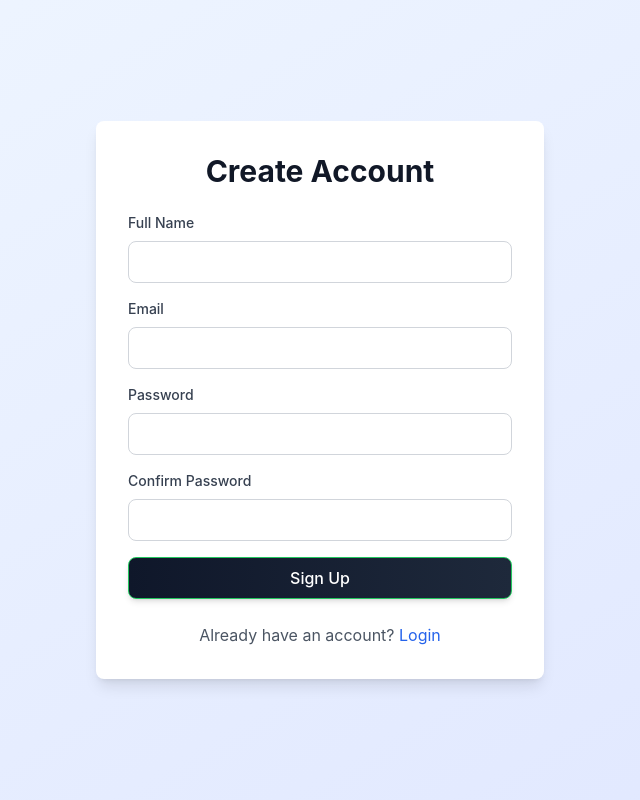
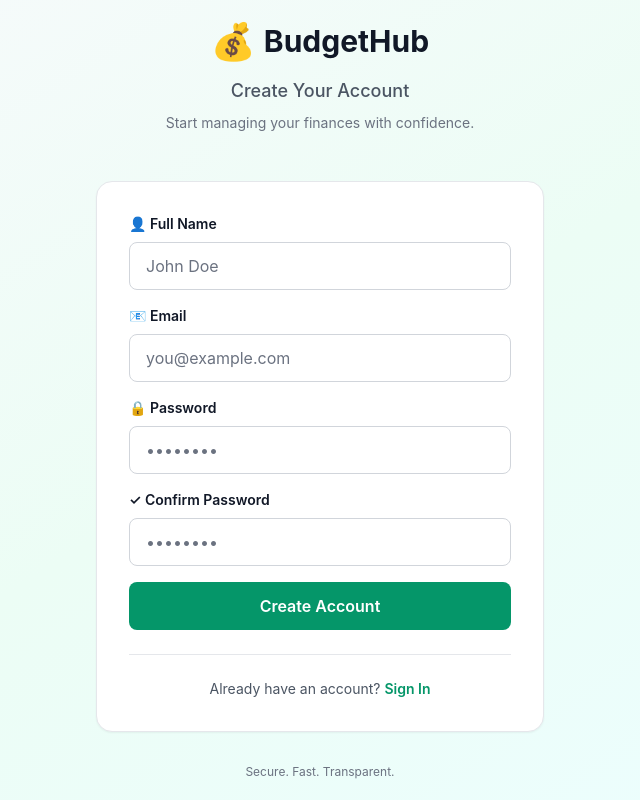
Before and after one commit to pvsugumar/budgethub, a Next.js app: page /auth/signup in a window 1280 px wide. Shown: the whole page, without its empty margins (320-960 px from the left). Built offline with nearby package versions, Linux system fonts and the light colour scheme.

Commit message:
refactor: modernize auth pages - BudgetHub branding, emerald gradient background, compact 420px cards, modern 48px form fields with emerald focus states, emerald CTA button with hover animation, forgot password link, improved spacing and premium fintech design

```diff
--- a/src/app/auth/login/page.tsx
+++ b/src/app/auth/login/page.tsx
@@ -46,39 +46,55 @@ export default function LoginPage() {
   };
 
   return (
-    <div className="min-h-screen bg-gradient-to-br from-blue-50 to-indigo-100 flex items-center justify-center">
-      <div className="bg-white rounded-lg shadow-lg p-8 w-full max-w-md">
-        <h1 className="text-3xl font-bold mb-6 text-center text-gray-900">Welcome Back</h1>
+    <div className="min-h-screen bg-gradient-to-br from-slate-50 via-emerald-50 to-cyan-50 flex flex-col items-center justify-center px-4">
+      {/* Brand Section */}
+      <div className="text-center mb-12">
+        <div className="flex items-center justify-center gap-2 mb-4">
+          <span className="text-4xl">💰</span>
+          <h1 className="text-3xl font-bold text-gray-900">BudgetHub</h1>
+        </div>
+        <p className="text-gray-600 text-lg font-medium">Welcome Back</p>
+        <p className="text-gray-500 text-sm mt-2">Manage your money with confidence and clarity.</p>
+      </div>
 
+      {/* Login Card */}
+      <div className="bg-white rounded-2xl shadow-sm border border-gray-200 p-8 w-full max-w-md">
         {error && (
-          <div className="bg-red-50 border border-red-200 text-red-700 px-4 py-3 rounded mb-4">
+          <div className="bg-red-50 border border-red-200 text-red-700 px-4 py-3 rounded-lg mb-6 text-sm">
             {error}
           </div>
         )}
 
-        <form onSubmit={handleSubmit} className="space-y-4">
+        <form onSubmit={handleSubmit} className="space-y-5">
           <div>
-            <label className="block text-sm font-medium text-gray-700 mb-2">
-              Email
+            <label className="block text-sm font-semibold text-gray-900 mb-2">
+              📧 Email
             </label>
             <input
               type="email"
               value={email}
               onChange={(e) => setEmail(e.target.value)}
-              className="input"
+              placeholder="you@example.com"
+              className="w-full h-12 px-4 rounded-lg border border-gray-300 focus:border-emerald-500 focus:ring-2 focus:ring-emerald-100 focus:outline-none transition-all duration-200 text-gray-900 placeholder-gray-500"
               required
             />
           </div>
 
           <div>
-            <label className="block text-sm font-medium text-gray-700 mb-2">
-              Password
-            </label>
+            <div className="flex items-center justify-between mb-2">
+              <label className="block text-sm font-semibold text-gray-900">
+                🔒 Password
+              </label>
+              <Link href="#" className="text-xs text-emerald-600 hover:text-emerald-700 font-medium transition-colors">
+                Forgot?
+              </Link>
+            </div>
             <input
               type="password"
               value={password}
               onChange={(e) => setPassword(e.target.value)}
-              className="input"
+              placeholder="••••••••"
+              className="w-full h-12 px-4 rounded-lg border border-gray-300 focus:border-emerald-500 focus:ring-2 focus:ring-emerald-100 focus:outline-none transition-all duration-200 text-gray-900 placeholder-gray-500"
               required
             />
           </div>
@@ -86,19 +102,26 @@ export default function LoginPage() {
           <button
             type="submit"
             disabled={loading}
-            className="btn btn-primary w-full"
+            className="w-full h-12 bg-emerald-600 hover:bg-emerald-700 disabled:bg-gray-400 text-white font-semibold rounded-lg transition-all duration-200 transform hover:scale-105 active:scale-95"
           >
-            {loading ? 'Logging in...' : 'Login'}
+            {loading ? 'Signing in...' : 'Sign In'}
           </button>
         </form>
 
-        <p className="text-center text-gray-600 mt-6">
-          Don&apos;t have an account?{' '}
-          <Link href="/auth/signup" className="text-blue-600 hover:underline">
-            Sign up
-          </Link>
-        </p>
+        <div className="mt-6 pt-6 border-t border-gray-200">
+          <p className="text-center text-sm text-gray-600">
+            Don&apos;t have an account?{' '}
+            <Link href="/auth/signup" className="text-emerald-600 hover:text-emerald-700 font-semibold transition-colors">
+              Create Account
+            </Link>
+          </p>
+        </div>
       </div>
+
+      {/* Footer Text */}
+      <p className="text-center text-gray-500 text-xs mt-8">
+        Secure. Fast. Transparent.
+      </p>
     </div>
   );
 }
--- a/src/app/auth/signup/page.tsx
+++ b/src/app/auth/signup/page.tsx
@@ -54,65 +54,78 @@ export default function SignupPage() {
   };
 
   return (
-    <div className="min-h-screen bg-gradient-to-br from-blue-50 to-indigo-100 flex items-center justify-center">
-      <div className="bg-white rounded-lg shadow-lg p-8 w-full max-w-md">
-        <h1 className="text-3xl font-bold mb-6 text-center text-gray-900">Create Account</h1>
+    <div className="min-h-screen bg-gradient-to-br from-slate-50 via-emerald-50 to-cyan-50 flex flex-col items-center justify-center px-4">
+      {/* Brand Section */}
+      <div className="text-center mb-12">
+        <div className="flex items-center justify-center gap-2 mb-4">
+          <span className="text-4xl">💰</span>
+          <h1 className="text-3xl font-bold text-gray-900">BudgetHub</h1>
+        </div>
+        <p className="text-gray-600 text-lg font-medium">Create Your Account</p>
+        <p className="text-gray-500 text-sm mt-2">Start managing your finances with confidence.</p>
+      </div>
 
+      {/* Signup Card */}
+      <div className="bg-white rounded-2xl shadow-sm border border-gray-200 p-8 w-full max-w-md">
         {error && (
-          <div className="bg-red-50 border border-red-200 text-red-700 px-4 py-3 rounded mb-4">
+          <div className="bg-red-50 border border-red-200 text-red-700 px-4 py-3 rounded-lg mb-6 text-sm">
             {error}
           </div>
         )}
 
         <form onSubmit={handleSubmit} className="space-y-4">
           <div>
-            <label className="block text-sm font-medium text-gray-700 mb-2">
-              Full Name
+            <label className="block text-sm font-semibold text-gray-900 mb-2">
+              👤 Full Name
             </label>
             <input
               type="text"
               value={name}
               onChange={(e) => setName(e.target.value)}
-              className="input"
+              placeholder="John Doe"
+              className="w-full h-12 px-4 rounded-lg border border-gray-300 focus:border-emerald-500 focus:ring-2 focus:ring-emerald-100 focus:outline-none transition-all duration-200 text-gray-900 placeholder-gray-500"
               required
             />
           </div>
 
           <div>
-            <label className="block text-sm font-medium text-gray-700 mb-2">
-              Email
+            <label className="block text-sm font-semibold text-gray-900 mb-2">
+              📧 Email
             </label>
             <input
               type="email"
               value={email}
               onChange={(e) => setEmail(e.target.value)}
-              className="input"
+              placeholder="you@example.com"
+              className="w-full h-12 px-4 rounded-lg border border-gray-300 focus:border-emerald-500 focus:ring-2 focus:ring-emerald-100 focus:outline-none transition-all duration-200 text-gray-900 placeholder-gray-500"
               required
             />
           </div>
 
           <div>
-            <label className="block text-sm font-medium text-gray-700 mb-2">
-              Password
+            <label className="block text-sm font-semibold text-gray-900 mb-2">
+              🔒 Password
             </label>
             <input
               type="password"
               value={password}
               onChange={(e) => setPassword(e.target.value)}
-              className="input"
+              placeholder="••••••••"
+              className="w-full h-12 px-4 rounded-lg border border-gray-300 focus:border-emerald-500 focus:ring-2 focus:ring-emerald-100 focus:outline-none transition-all duration-200 text-gray-900 placeholder-gray-500"
               required
             />
           </div>
 
           <div>
-            <label className="block text-sm font-medium text-gray-700 mb-2">
-              Confirm Password
+            <label className="block text-sm font-semibold text-gray-900 mb-2">
+              ✓ Confirm Password
             </label>
             <input
               type="password"
               value={confirmPassword}
               onChange={(e) => setConfirmPassword(e.target.value)}
-              className="input"
+              placeholder="••••••••"
+              className="w-full h-12 px-4 rounded-lg border border-gray-300 focus:border-emerald-500 focus:ring-2 focus:ring-emerald-100 focus:outline-none transition-all duration-200 text-gray-900 placeholder-gray-500"
               required
             />
           </div>
@@ -120,19 +133,26 @@ export default function SignupPage() {
           <button
             type="submit"
             disabled={loading}
-            className="btn btn-primary w-full"
+            className="w-full h-12 bg-emerald-600 hover:bg-emerald-700 disabled:bg-gray-400 text-white font-semibold rounded-lg transition-all duration-200 transform hover:scale-105 active:scale-95 mt-6"
           >
-            {loading ? 'Creating account...' : 'Sign Up'}
+            {loading ? 'Creating account...' : 'Create Account'}
           </button>
         </form>
 
-        <p className="text-center text-gray-600 mt-6">
-          Already have an account?{' '}
-          <Link href="/auth/login" className="text-blue-600 hover:underline">
-            Login
-          </Link>
-        </p>
+        <div className="mt-6 pt-6 border-t border-gray-200">
+          <p className="text-center text-sm text-gray-600">
+            Already have an account?{' '}
+            <Link href="/auth/login" className="text-emerald-600 hover:text-emerald-700 font-semibold transition-colors">
+              Sign In
+            </Link>
+          </p>
+        </div>
       </div>
+
+      {/* Footer Text */}
+      <p className="text-center text-gray-500 text-xs mt-8">
+        Secure. Fast. Transparent.
+      </p>
     </div>
   );
 }
```
